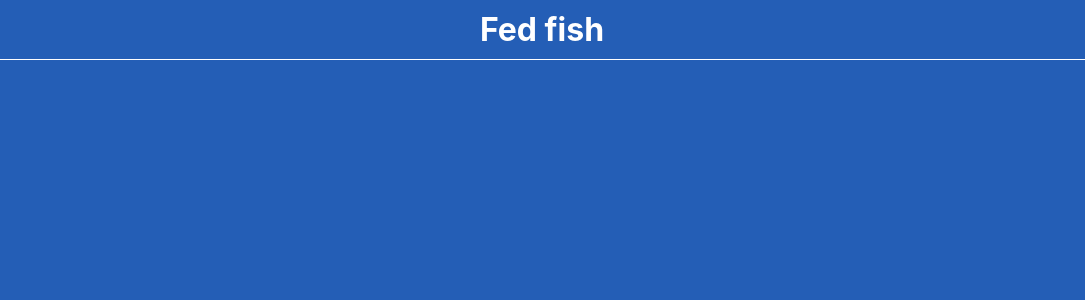
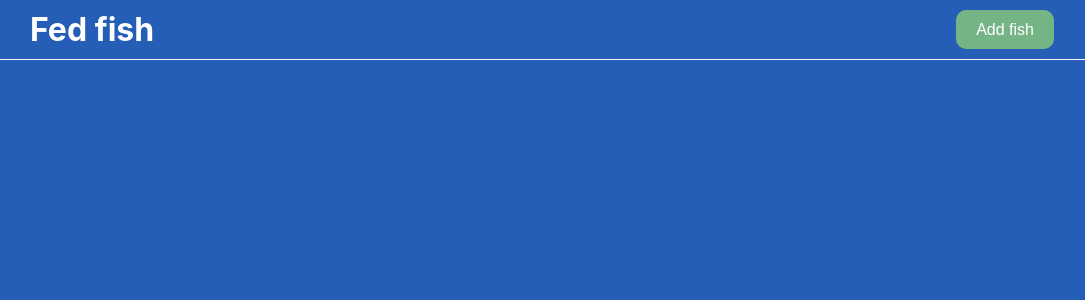
Before and after one commit to fed-fish/fed-fish-client, a React (Create React App) app: page / in a window 1280 px wide. Shown: the top 300 px of the page, without its empty margins (98-1183 px from the left). Built offline with nearby package versions, Linux system fonts and the light colour scheme.

Commit message:
update header styles

```diff
--- a/src/components/header/header.module.css
+++ b/src/components/header/header.module.css
@@ -1,8 +1,29 @@
 .header {
-	padding: 10px 0;
+	display: flex;
+	justify-content: space-between;
+	padding: 10px 10%;
 	border-bottom: 1px solid white;
 }
 
 .logo {
 	text-align: center;
 }
+
+.add-fish-btn {
+	padding: 10px 20px;
+	border: none;
+	border-radius: 10px;
+	background-color: #75b585;
+	font-size: 16px;
+	color: inherit;
+	cursor: pointer;
+}
+
+.add-fish-btn:hover {
+	background-color: white;
+	color: #75b585;
+}
+
+.add-fish-btn:active {
+	color: #245eb6;
+}
--- a/src/components/header/header.tsx
+++ b/src/components/header/header.tsx
@@ -6,6 +6,7 @@ export function Header(): JSX.Element {
 			<h1 className={ styles.logo }>
 				Fed fish
 			</h1>
+			<button className={ styles['add-fish-btn'] }>Add fish</button>
 		</header>
 	);
 }
```
